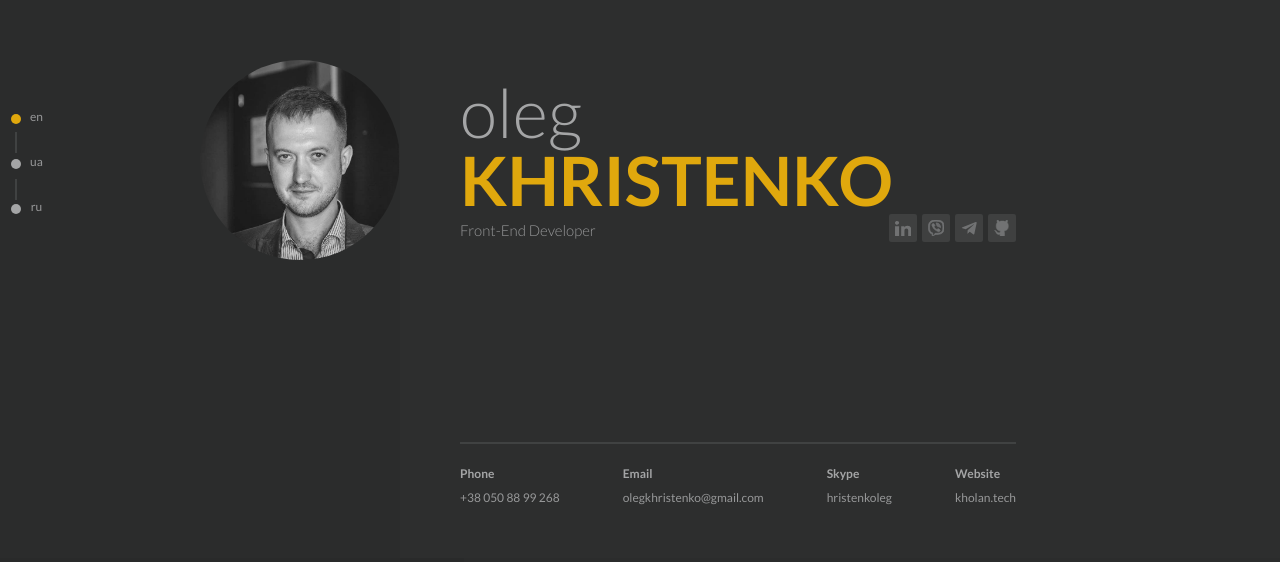
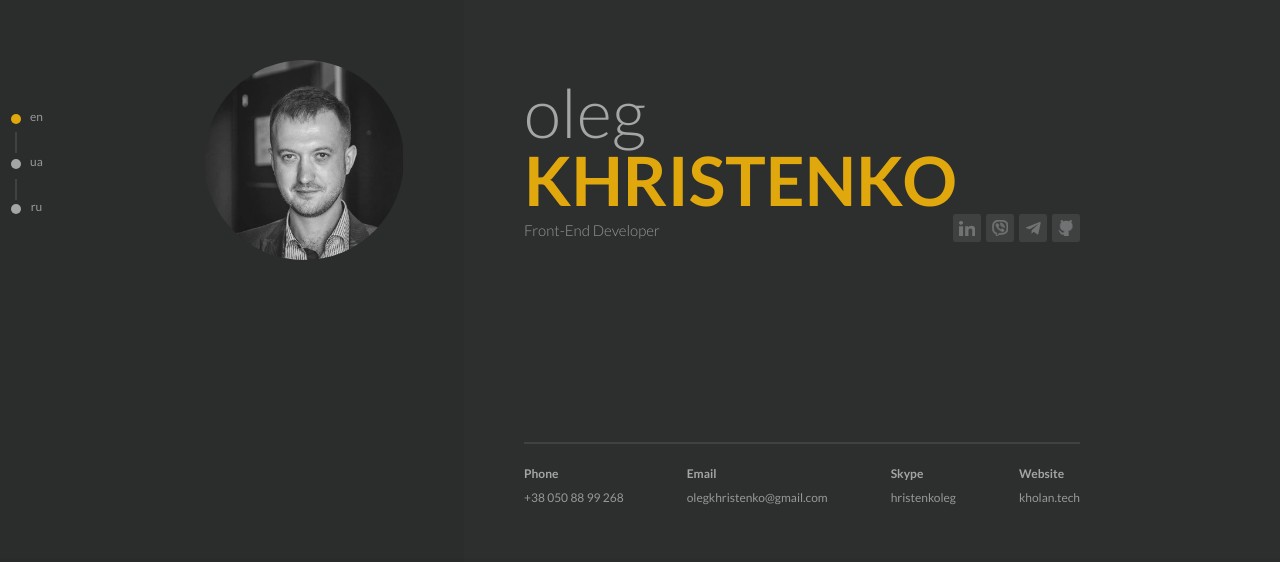
Before and after one commit to Kh-Ol-An/cv, a Vue app: page / in a window 1280 px wide. Shown: the part 238-800 px from the top of the page. Built offline with nearby package versions, Linux system fonts and the light colour scheme.

Commit message:
Fixed naming in header

```diff
--- a/src/components/Header.vue
+++ b/src/components/Header.vue
@@ -1,7 +1,7 @@
 <template>
     <header class='header section' ref="header">
         <div class='container'>
-            <div class='header__naming section__naming'>
+            <div class='header__naming naming'>
                 <div class='header__naming-ava' ref="ava">
                     <img src='@/assets/images/ava.jpg' alt='ava'>
                 </div>
```
Also changed, not shown: 2 other files (tests, documents, lock files or other folders).
